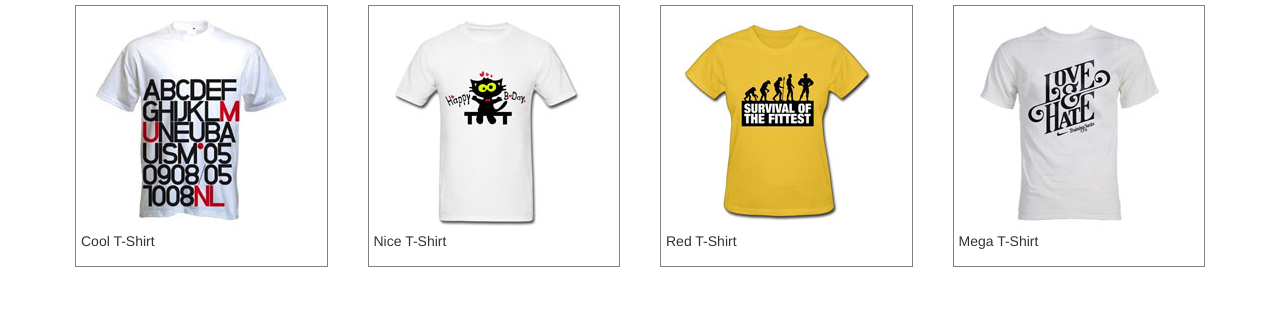
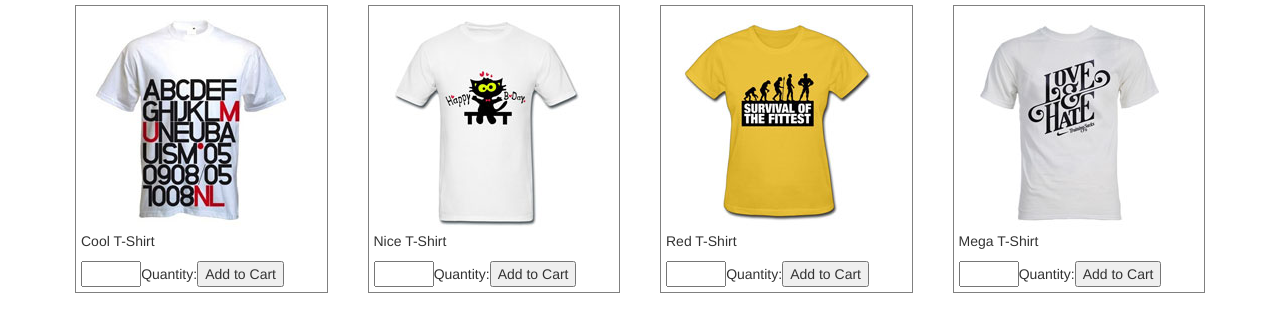
Before and after one commit to lsp10/Shopping-Cart, a plain HTML site: page index.html in a window 1280 px wide. Drawn offline with nearby package versions, Linux system fonts and the light colour scheme.

Commit message:
[updates]inserted quantity and ad button

```diff
--- a/ajx.js
+++ b/ajx.js
@@ -8,7 +8,7 @@ $(document).ready(function(){
 
 				'<div class="col-sm-3"><div class="prod"><img class="img-responsive" src="images/' + res[i].product_image+
 				'" alt="'+res[i].product_name+'"/><p>' +
-				res[i].product_name +'</p></div></div>');
+				res[i].product_name +'</p><span>Quantity:</span><input class="col-sm-3" type="number"><button>Add to Cart</button></div></div>');
 		}
 	});
 })
```
Also changed, not shown: index.html (+2 -0 lines).
